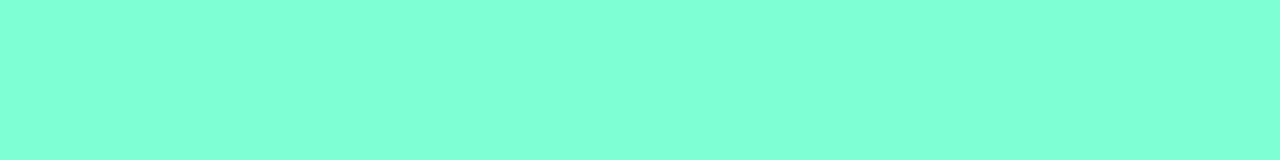
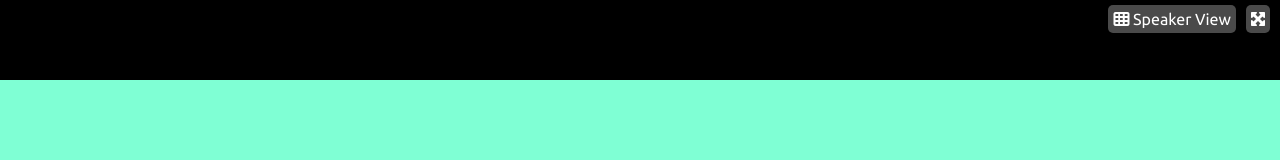
Before and after one commit to VirtusXVI/html-css-zoom, a plain HTML site: page index.html in a window 1280 px wide. Drawn offline with Linux system fonts and the light colour scheme.

Commit message:
completed header

```diff
--- a/css/style.css
+++ b/css/style.css
@@ -11,3 +11,34 @@ body{
 
     background-color: aquamarine;
 }
+
+/* COMMON */
+
+.flex-container{
+    display: flex;
+}
+
+a{
+    text-decoration: none;
+    color: white;
+}
+
+/* HEADER */
+
+.main-background{
+    background-color: black;
+    height: 80px;
+}
+
+.button-align{
+    display: flex;
+    justify-content: flex-end;
+}
+
+.button{
+    background-color: #4a4a4a;
+    margin-right: 10px;
+    margin-top: 5px;
+    padding: 5px 5px;
+    border-radius: 5px;
+}
--- a/index.html
+++ b/index.html
@@ -17,12 +17,26 @@
 
     <header>
 
+        <!-- BACKGROUND -->
+
+        <section class="main-background">
+
+            <!-- HEADER BUTTONS -->
+
+            <div class="button-align">
+                <a class="button" href="#"><i class="fas fa-th" aria-hidden="true"></i> Speaker View </a>
+                <a class="button" href="#"><i class="fas fa-expand-arrows-alt" aria-hidden="true"></i> </a>
+            </div>
+
+        </section>
     </header>
 
     <!-- MAIN -->
 
     <main>
+        <section>
 
+        </section>
     </main>
 
     <!-- FOOTER -->
```
